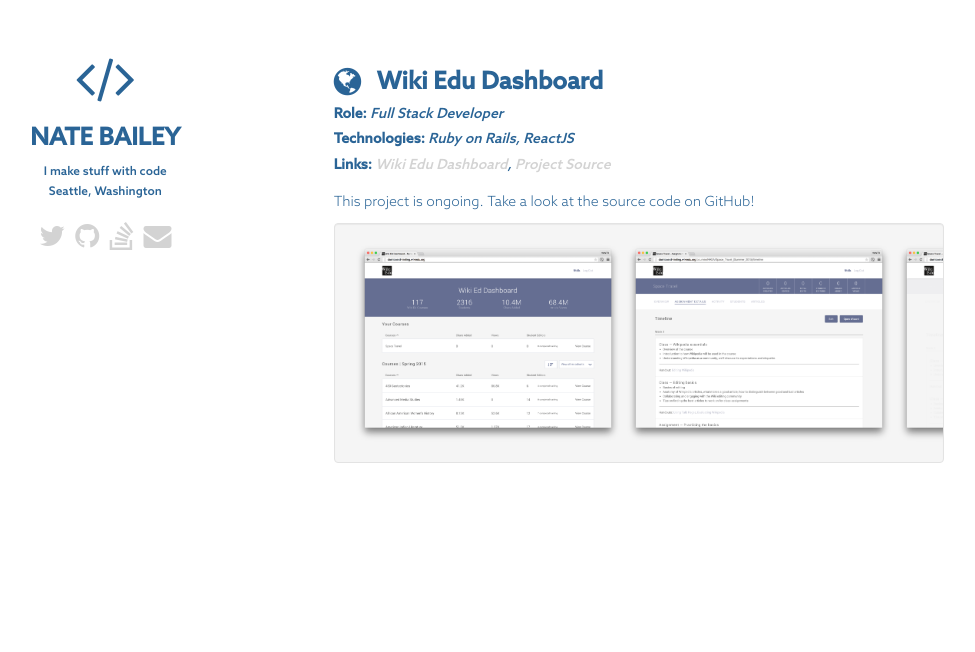
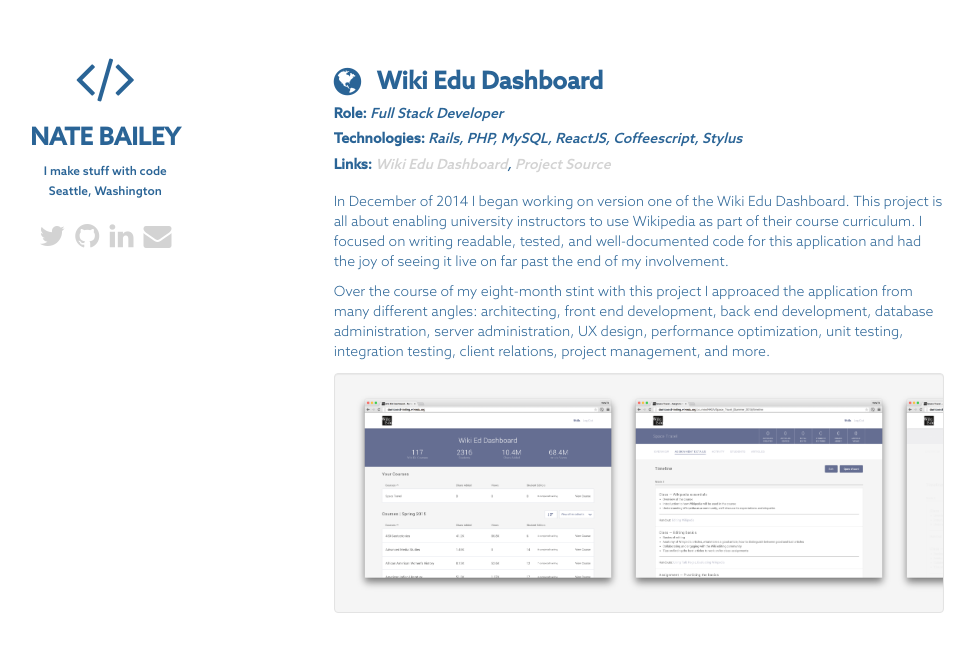
Before and after one commit to ntdb/ntdb.github.io, a Jekyll site: the page built from work/wikiedu.html, in a window 1280 px wide. Shown: the top 652 px of the page, without its empty margins (108-1083 px from the left). Built offline with Jekyll 4.4.1, drawn with Linux system fonts in a browser that asks for light colours; nearby versions of some CDN libraries.

Commit message:
[CHG] Linkedin instead of stack overflow [CHG] Wiki and Muir content updates

```diff
--- a/_includes/header.html
+++ b/_includes/header.html
@@ -9,7 +9,8 @@
         <a href="http://www.twitter.com/ntdb" target="_blank"><i class="fa fa-twitter fa-2x"></i></a>&nbsp;&nbsp;
         <!--<a href="http://www.ntdb.net/NathanBaileyResume2014.pdf" target="_blank"><i class="fa fa-suitcase fa-2x"></i></a>&nbsp;&nbsp;-->
         <a href="http://www.github.com/ntdb" target="_blank"><i class="fa fa-github fa-2x"></i></a>&nbsp;&nbsp;
-        <a href="http://stackoverflow.com/users/682618/ntdb" target="_blank"><i class="fa fa-stack-overflow fa-2x"></i></a>&nbsp;&nbsp;
+        <!-- <a href="http://stackoverflow.com/users/682618/ntdb" target="_blank"><i class="fa fa-stack-overflow fa-2x"></i></a>&nbsp;&nbsp; -->
+        <a href="https://www.linkedin.com/in/nathanaelbailey" target="_blank"><i class="fa fa-linkedin fa-2x"></i></a>&nbsp;&nbsp;
         <a href="mailto:nathanaelbailey@gmail.com"><i class="fa fa-envelope fa-2x"></i></a>
     </p>
 </div>
--- a/index.html
+++ b/index.html
@@ -31,13 +31,14 @@
             <li><a href="http://www.flintmade.co/" target="_blank">Flint</a></li>
             <li><a href="http://www.wintr.us/" target="_blank">WINTR</a></li>
             <li><a href="http://www.inthepin.es/" target="_blank">Daniel</a></li>
+            <li><a href="http://www.ncr.com/" target="_blank">NCR</a></li>
         </ul>
     </div>
     <div class="section">
         <h4><i class="fa fa-truck"></i><span>Clients</span></h4>
         <ul>
             <li><a href="http://www.teague.com/" target="_blank">Teague</a></li>
-            <li><a href="http://www.mrholmesbakehouse.com/" target="_blank">Mr Holmes Bakehouse</a></li>
+            <li><a href="http://www.mrholmesbakehouse.com/" target="_blank">Mr. Holmes Bakehouse</a></li>
             <li><a href="http://www.cyngn.com/" target="_blank">Cyanogen</a></li>
             <li><a href="http://www.wikiedu.org/" target="_blank">Wiki Edu</a></li>
             <li><a href="http://www.whitewave.com/" target="_blank">WhiteWave Foods</a></li>
--- a/work/thegeneralmuir.html
+++ b/work/thegeneralmuir.html
@@ -17,4 +17,4 @@
 date: 20130101
 ---
 
-<p>The General Muir opened up at Emory Point in Atlanta in late 2012. Daniel was commisioned to build a dynamic and responsive site to showcase their menu and their unique approach to the NYC Jewish deli in Atlanta.</p>
+<p>The General Muir opened up at Emory Point in Atlanta in late 2012. Daniel was commisioned to build a dynamic and responsive site to showcase their menu and their unique approach to the NYC Jewish deli in Atlanta. In addition to a responsive front end we also built an integrated content management system that enables real-time content changes using the power of Meteor.</p>
--- a/work/wikiedu.html
+++ b/work/wikiedu.html
@@ -4,7 +4,7 @@
 categories: [Web]
 icons: [globe]
 role: "Full Stack Developer"
-techs: "Ruby on Rails, ReactJS"
+techs: "Rails, PHP, MySQL, ReactJS, Coffeescript, Stylus"
 images: [
     "/images/wiki1.png",
     "/images/wiki2.png",
@@ -18,4 +18,6 @@
 date: 20150530
 ---
 
-<p>This project is ongoing. Take a look at the source code on GitHub!</p>
+<p>In December of 2014 I began working on version one of the Wiki Edu Dashboard. This project is all about enabling university instructors to use Wikipedia as part of their course curriculum. I focused on writing readable, tested, and well-documented code for this application and had the joy of seeing it live on far past the end of my involvement.</p>
+
+<p>Over the course of my eight-month stint with this project I approaced the application from many different angles: architecting, front end development, back end development, database administration, server administration, UX design, performance optimization, unit testing, integration testing, client relations, project management, and more.</p>
```
